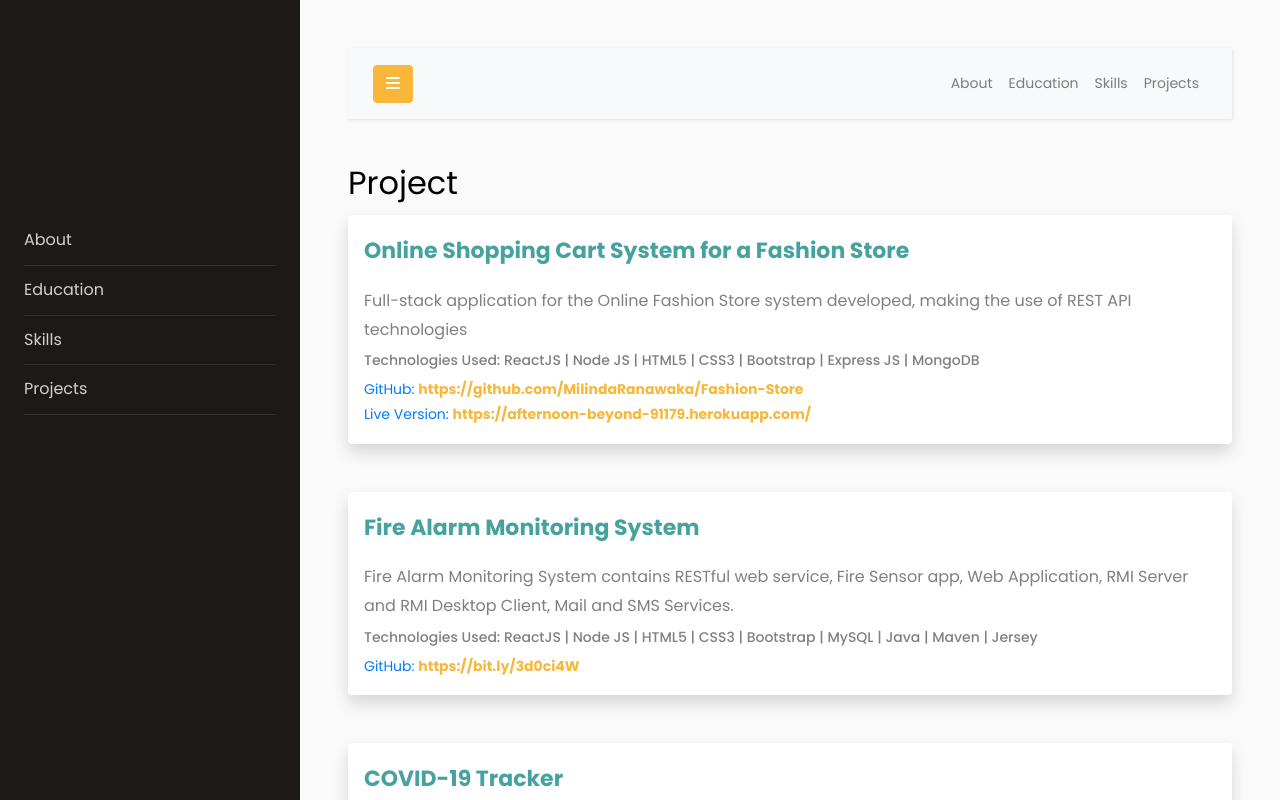
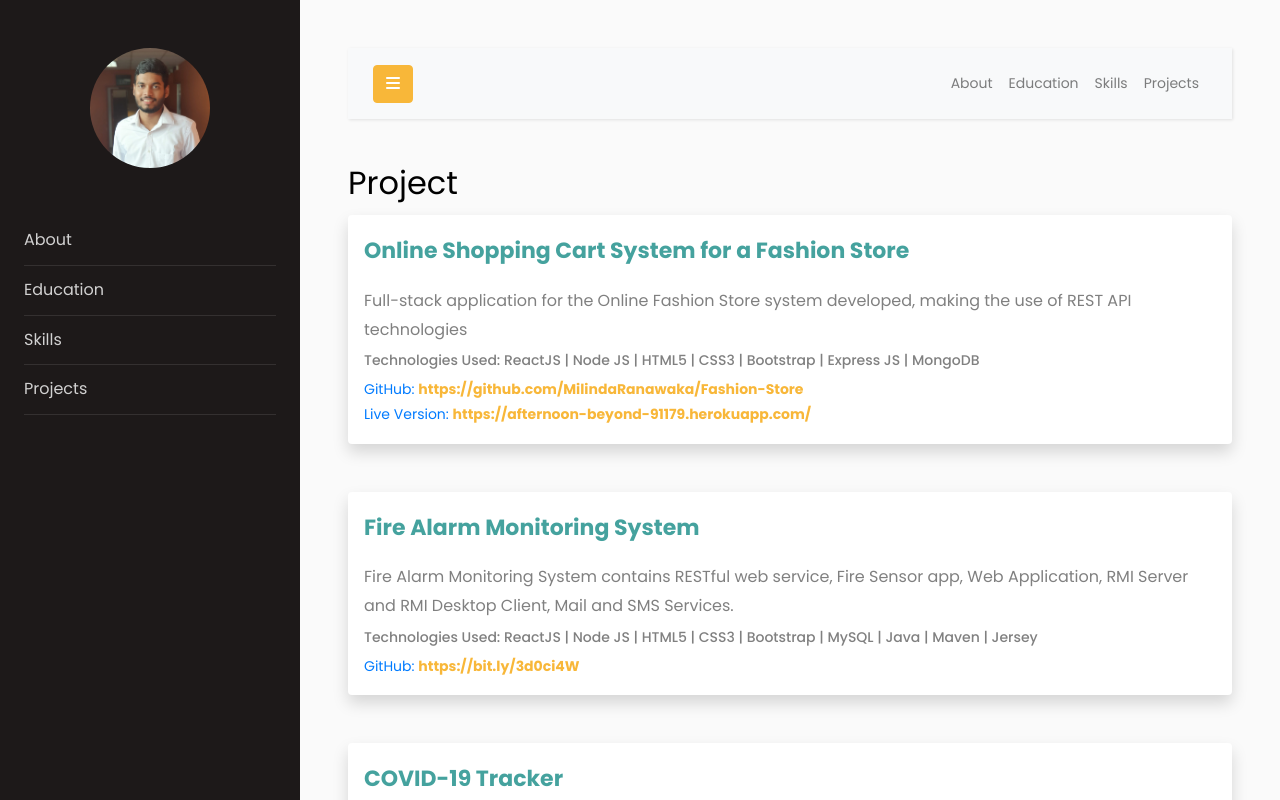
Before and after one commit to MilindaRanawaka/me, a React (Create React App) app: page /projects in a window 1280 px wide. Shown: the top 800 px of the page. Built offline with nearby package versions, Linux system fonts and the light colour scheme.

Commit message:
Update 1.3

```diff
--- a/src/App2.css
+++ b/src/App2.css
@@ -1,3 +1,7 @@
+.custom-logoimg{
+    background-image: url('logo.jpg');
+}
+
 .social-link{
     margin-right: 10px;
     color: #0b2e13;
```
